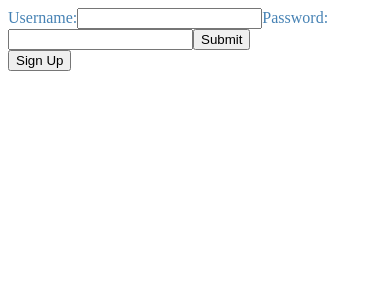
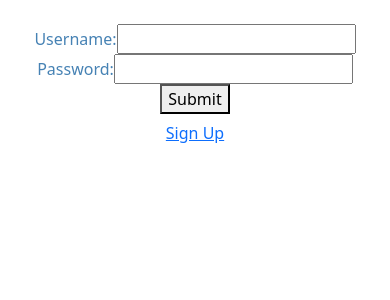
Before and after one commit to PinkyThomasIG/MyFlixApp-client, a React app: page / in a window 390 px wide. Shown: the top 300 px of the page. Built offline with nearby package versions, Linux system fonts and the light colour scheme; the HTML template or start-up script is replaced by a standard one.

Commit message:
added responsive grid to the views using Bootstrap

```diff
--- a/src/components/main-view/main-view.jsx
+++ b/src/components/main-view/main-view.jsx
@@ -3,6 +3,12 @@ import { MovieCard } from "../movie-card/movie-card";
 import { MovieView } from "../movie-view/movie-view";
 import { LoginView } from "../login-view/login-view";
 import { SignupView } from "../signup-view/signup-view";
+
+import Row from "react-bootstrap/Row";
+import Col from "react-bootstrap/Col";
+
+import Button from "react-bootstrap/Button";
+import Container from "react-bootstrap/Container";
 
 export const MainView = () => {
   const [movies, setMovies] = useState([]);
@@ -41,15 +47,20 @@ export const MainView = () => {
         }}
       />
     ) : (
-      <div>
+      // <div>
+      <Container className="text-center mt-4">
         <LoginView
           onLoggedIn={(user, token) => {
             setUser(user);
             setToken(token);
           }}
         />
-        <button onClick={() => setIsSigningUp(true)}>Sign Up</button>
-      </div>
+        <Button variant="link" onClick={() => setIsSigningUp(true)}>
+          Sign Up
+        </Button>
+      </Container>
+      // </Container><button onClick={() => setIsSigningUp(true)}>Sign Up</button>
+      // </div>
     );
   }
 
@@ -63,32 +74,45 @@ export const MainView = () => {
   // If a movie is selected, render the MovieView component
   if (selectedMovie) {
     return (
+      <Container>
         <MovieView
           movie={selectedMovie}
           onBackClick={() => setSelectedMovie(null)} // Go back to the movie list
         />
+      </Container>
     );
   }
 
   // If no movies are fetched, show a "list is empty" message
   if (movies.length === 0) {
-    return <div>The list is empty!</div>;
+    return (
+      <Container className="text-center mt-4">
+        <h4>The list is empty!</h4>
+      </Container>
+    );
   }
 
   // Otherwise, map over the movies and render a MovieCard for each
   return (
-    <div>
-      <button onClick={handleLogout}>Logout</button>
-
+    <Container>
+      <div className="d-flex justify-content-end my-3">
+        <Button variant="danger" onClick={handleLogout}>
+          Logout
+        </Button>
+      </div>
+      <Row className="justify-content-center">
         {movies.map((movie) => (
+          <Col key={movie._id} md={4} sm={6} xs={12} className="mb-4">
             <MovieCard
-          key={movie._id} // Use _id as the unique key for each movie
+              //         key={movie._id} // Use _id as the unique key for each movie
               movie={movie} // Pass the entire movie object to MovieCard
               onMovieClick={(newSelectedMovie) =>
                 setSelectedMovie(newSelectedMovie)
               } // Set selected movie on click
             />
+          </Col>
         ))}
-    </div>
+      </Row>
+    </Container>
   );
 };
--- a/src/components/movie-card/movie-card.jsx
+++ b/src/components/movie-card/movie-card.jsx
@@ -1,6 +1,21 @@
 import PropTypes from "prop-types";
+
+import Card from "react-bootstrap/Card";
+import Button from "react-bootstrap/Button";
+
 export const MovieCard = ({ movie, onMovieClick }) => {
-  return <div onClick={() => onMovieClick(movie)}>{movie.title}</div>;
+  if (!movie || !movie.title) return null;
+  return (
+    <Card className="movie-card" onClick={() => onMovieClick(movie)}>
+      <Card.Body>
+        <Card.Title>{movie.title}</Card.Title>
+        <Card.Text>{movie.description}</Card.Text>
+        <Button variant="primary" onClick={() => onMovieClick(movie)}>
+          View Details
+        </Button>
+      </Card.Body>
+    </Card>
+  );
 };
 
 MovieCard.propTypes = {
--- a/src/index.jsx
+++ b/src/index.jsx
@@ -1,5 +1,6 @@
 import { createRoot } from "react-dom/client";
-
+import "bootstrap/dist/css/bootstrap.min.css";
+import Container from "react-bootstrap/Container";
 import { MainView } from "./components/main-view/main-view";
 
 // Import statement to indicate that you need to bundle `./index.scss`
@@ -8,9 +9,9 @@ import "./index.scss";
 // Main component (will eventually use all the others)
 const MyFlixApplication = () => {
   return (
-    <div className="my-flix">
+    <Container className="my-flix">
       <MainView />
-    </div>
+    </Container>
   );
 };
 
```
Also changed, not shown: 4 other files (tests, documents, lock files or other folders). Lines whose indentation alone changed are shown as unchanged.
